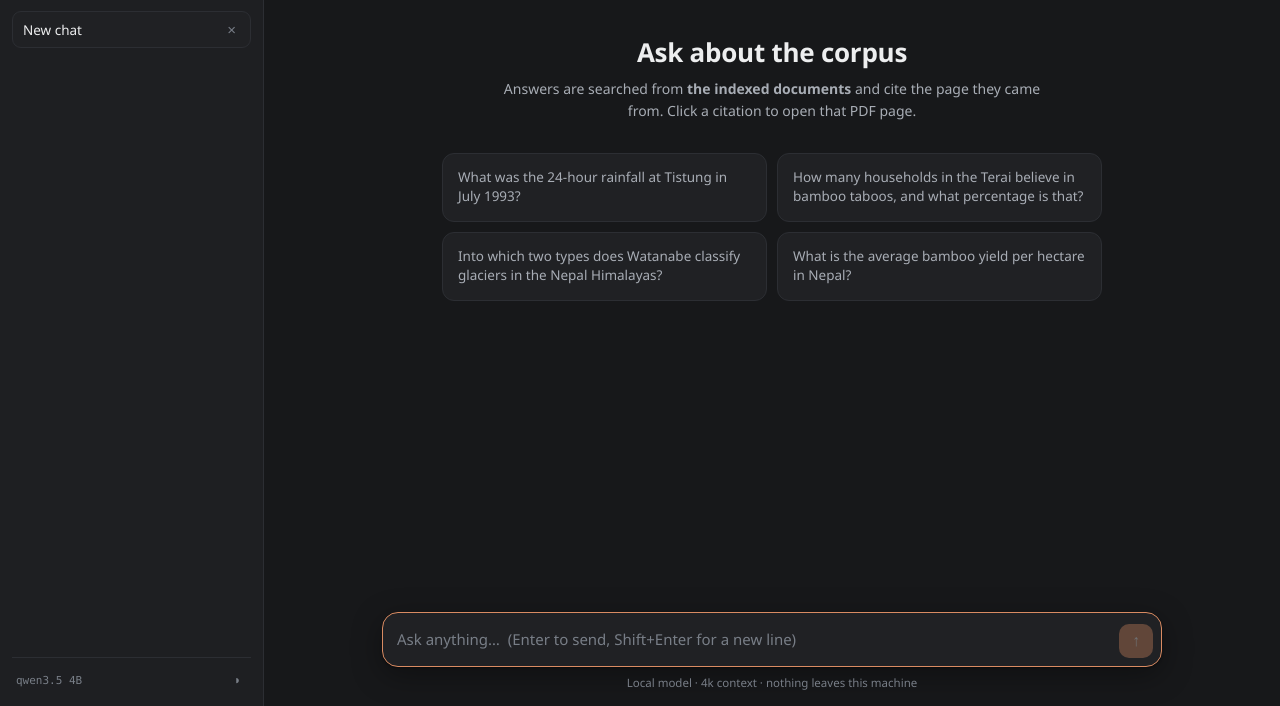
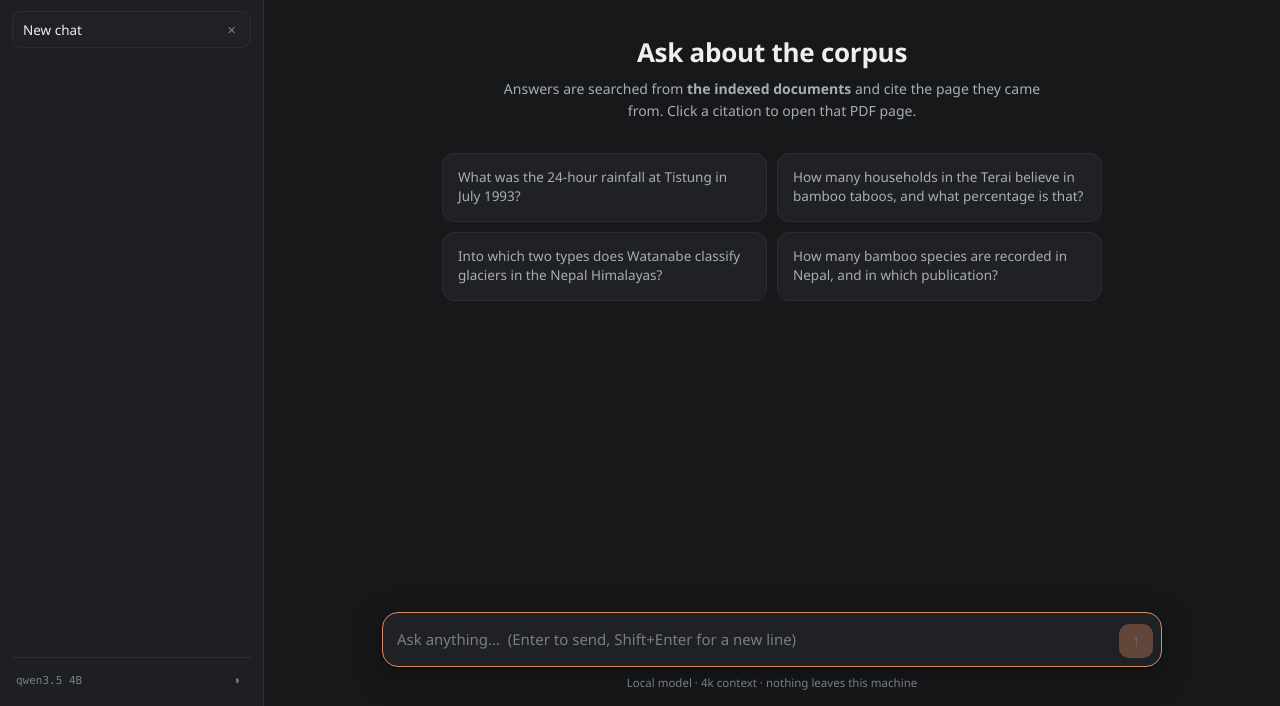
Before and after one commit to Sagarshrestha2301/rag-project, a plain HTML site: page ui/static/index.html in a window 1280 px wide. Shown: the part 94-800 px from the top of the page. Drawn offline with Linux system fonts and the light colour scheme; no server answers.

Commit message:
ui: replace the starter question the corpus cannot answer
"What is the average bamboo yield per hectare in Nepal?" comes back "not found" on this
corpus, so a reader's first click on the empty state failed. The replacement is asked of
the page the same way and answers with a verified citation: "Fifty species of bamboos are
already recorded in Nepal [1] ... Das, 2004", checked against the running server.

🤖 Generated with Codebuff
Co-Authored-By: Codebuff <noreply@codebuff.com>

```diff
--- a/ui/static/index.html
+++ b/ui/static/index.html
@@ -46,7 +46,7 @@
             <button class="empty__card" data-action="suggest">What was the 24-hour rainfall at Tistung in July 1993?</button>
             <button class="empty__card" data-action="suggest">How many households in the Terai believe in bamboo taboos, and what percentage is that?</button>
             <button class="empty__card" data-action="suggest">Into which two types does Watanabe classify glaciers in the Nepal Himalayas?</button>
-            <button class="empty__card" data-action="suggest">What is the average bamboo yield per hectare in Nepal?</button>
+            <button class="empty__card" data-action="suggest">How many bamboo species are recorded in Nepal, and in which publication?</button>
           </div>
         </section>
       </div>
```
